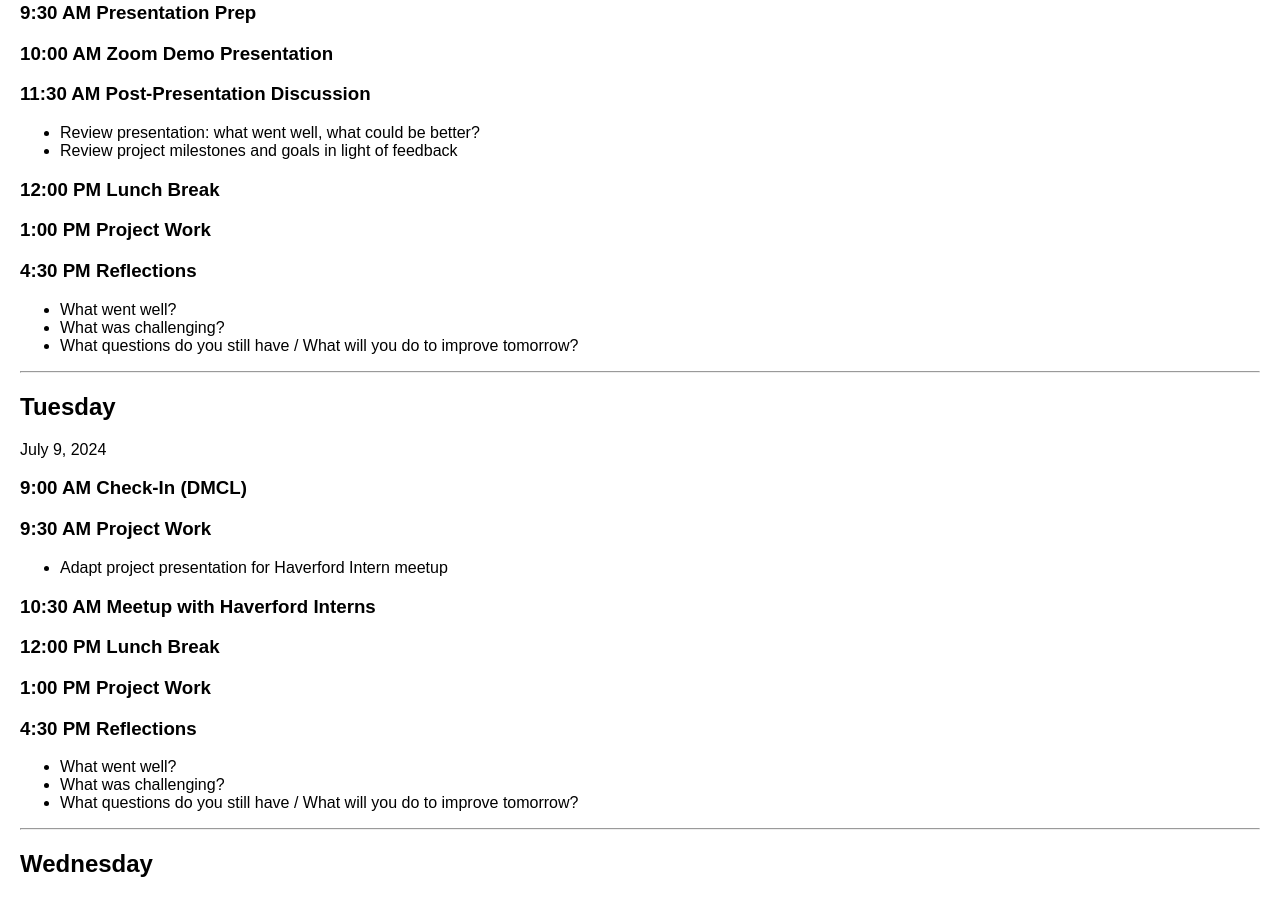
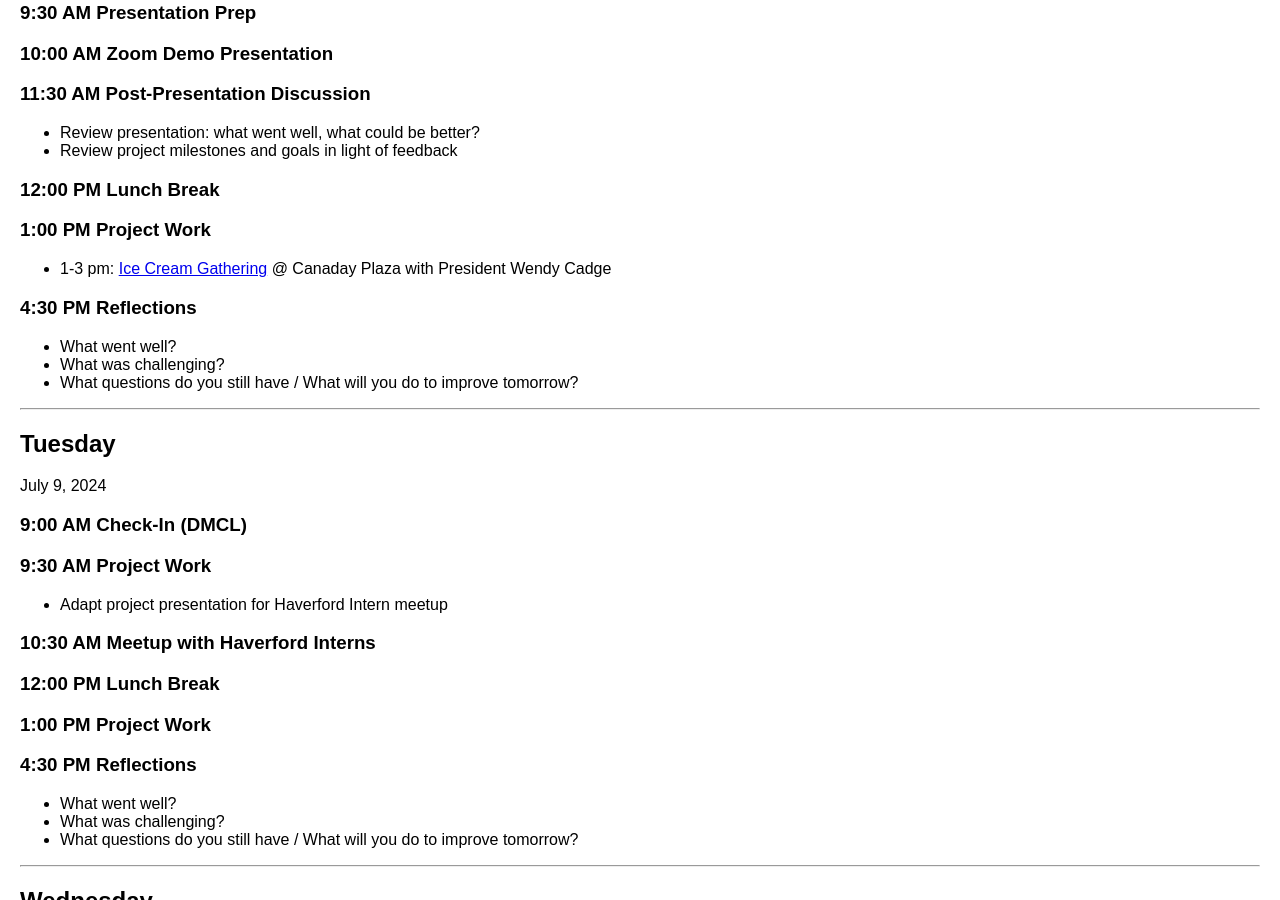
Before and after one commit to digbmc/dssf-syll, a Jekyll site: the page built from _weeks/06-internal.md, in a window 1280 px wide and 900 px high, scrolled down 502 px. Built offline with Jekyll 4.4.1, drawn with Linux system fonts in a browser that asks for light colours.

Commit message:
Update 06-internal.md; add ice cream

```diff
--- a/_weeks/06-internal.md
+++ b/_weeks/06-internal.md
@@ -26,6 +26,7 @@ July 8, 2024
 ### 12:00 PM Lunch Break
 
 ### 1:00 PM Project Work
+- 1-3 pm: [Ice Cream Gathering](https://www.brynmawr.edu/inside/latest/events/ice-cream-truck-president-cadge) @ Canaday Plaza with President Wendy Cadge
 
 ### 4:30 PM Reflections
 - What went well?
```
